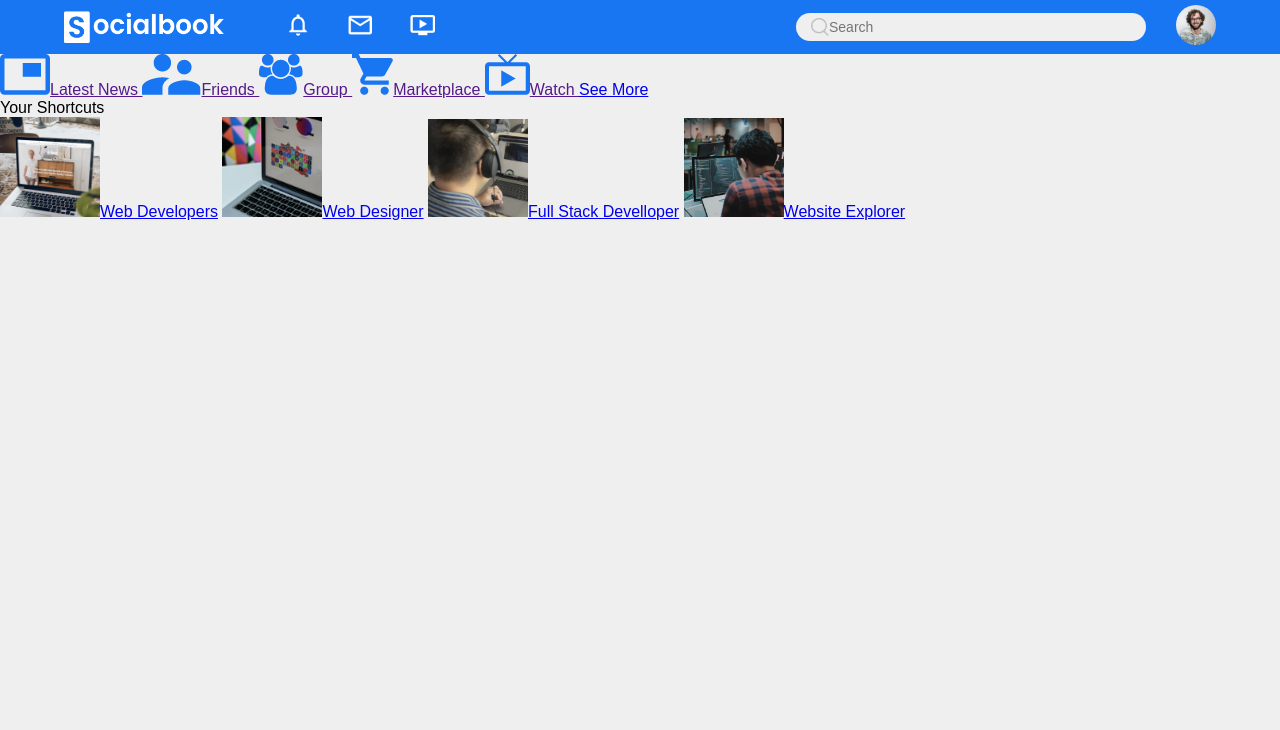
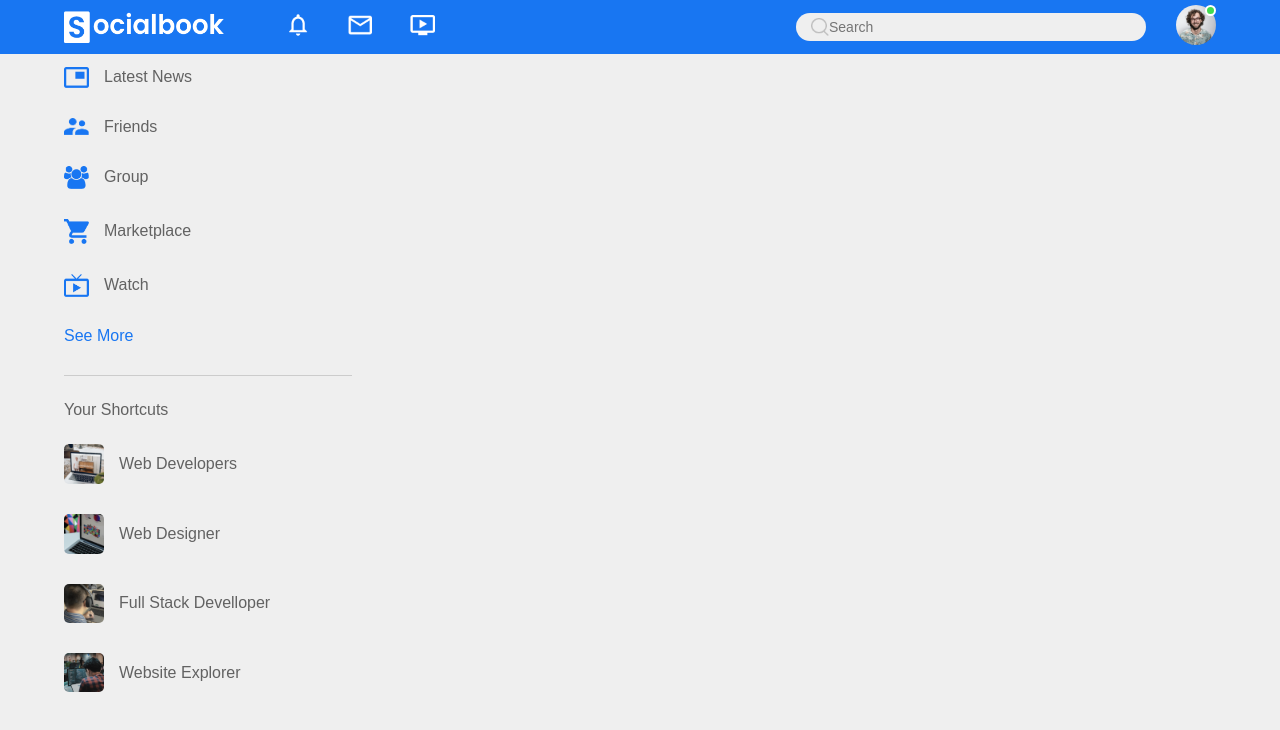
Before and after one commit to yatendra2832/javascript, a plain HTML site: page facebook_clone_project/public/index.html in a window 1280 px wide. Drawn offline with Linux system fonts and the light colour scheme; files whose address does not match are found by name.

Commit message:
left sidebar css

```diff
--- a/facebook_clone_project/public/style.css
+++ b/facebook_clone_project/public/style.css
@@ -9,12 +9,16 @@ body{
     background: #efefef;
 }
 
+/* Navbar CSS Start */
 nav{
     display: flex;
     align-items: center;
     justify-content: space-between;
     background: #1876f2;
     padding:5px 5%;
+    position: sticky;
+    top:0;
+    z-index: 100;
 }
 
 .logo{
@@ -70,3 +74,80 @@ input[type="search"]{
     font-size: 14px;
     /* text-align: center; */
 }
+
+/* online users  green icon css */
+
+.online{
+    position: relative;
+}
+.online::after{
+    content:'';
+    width: 7px;
+    height: 7px;
+    border:2px solid #fff;
+    border-radius: 50%;
+    background: #41db51;
+    position: absolute;
+    top:0;
+    right:0;
+}
+
+/* Navbar CSS Ends */
+
+.container{
+    display: flex;
+    justify-content: space-between;
+    padding:13px 5%;
+}
+
+.leftsidebar{
+    flex-basis: 25%;
+    position: sticky;
+    top:70px;
+    align-self: flex-start;
+}
+.maincontent{
+    flex-basis: 47%;
+}
+.rightsidebar{
+    flex-basis: 25%;
+    position: sticky;
+    top:70px;
+    align-self: flex-start;
+}
+
+/* Left Sidebar Css */
+.imp-links a , .shortcut-links a{
+text-decoration: none;
+display: flex;
+align-items: center;
+margin-bottom: 30px;
+color:#626262;
+width: fit-content;
+}
+
+.imp-links a img{
+    width:25px;
+    margin-right: 15px;
+}
+
+.imp-links a:last-child{
+    color:#1876f2;
+}
+
+.imp-links{
+    border-bottom: 1px solid #ccc;
+}
+
+.shortcut-links a img{
+    width: 40px;
+    border-radius: 5px;
+    margin-right: 15px;
+}
+
+.shortcut-links p{
+    margin:25px 0;
+    color: #626262;
+}
+
+/* Main Content Css */
```
